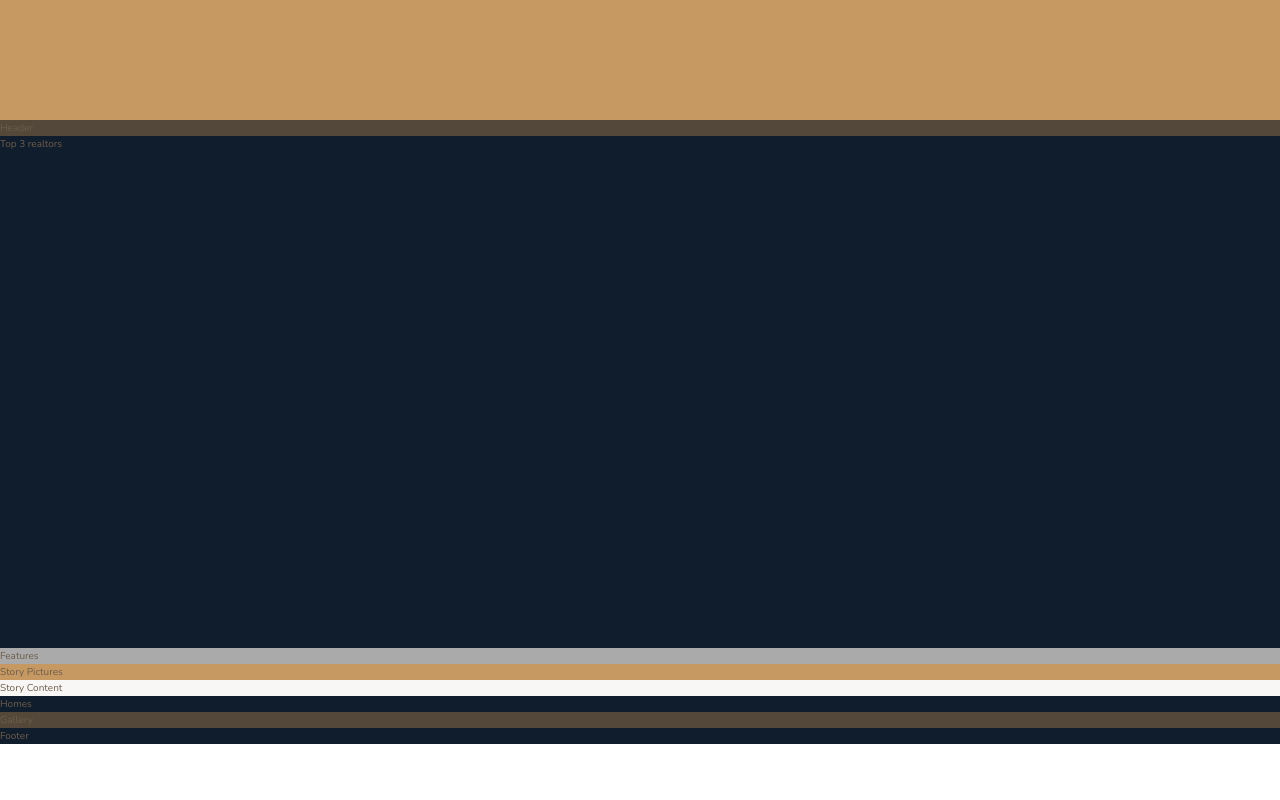
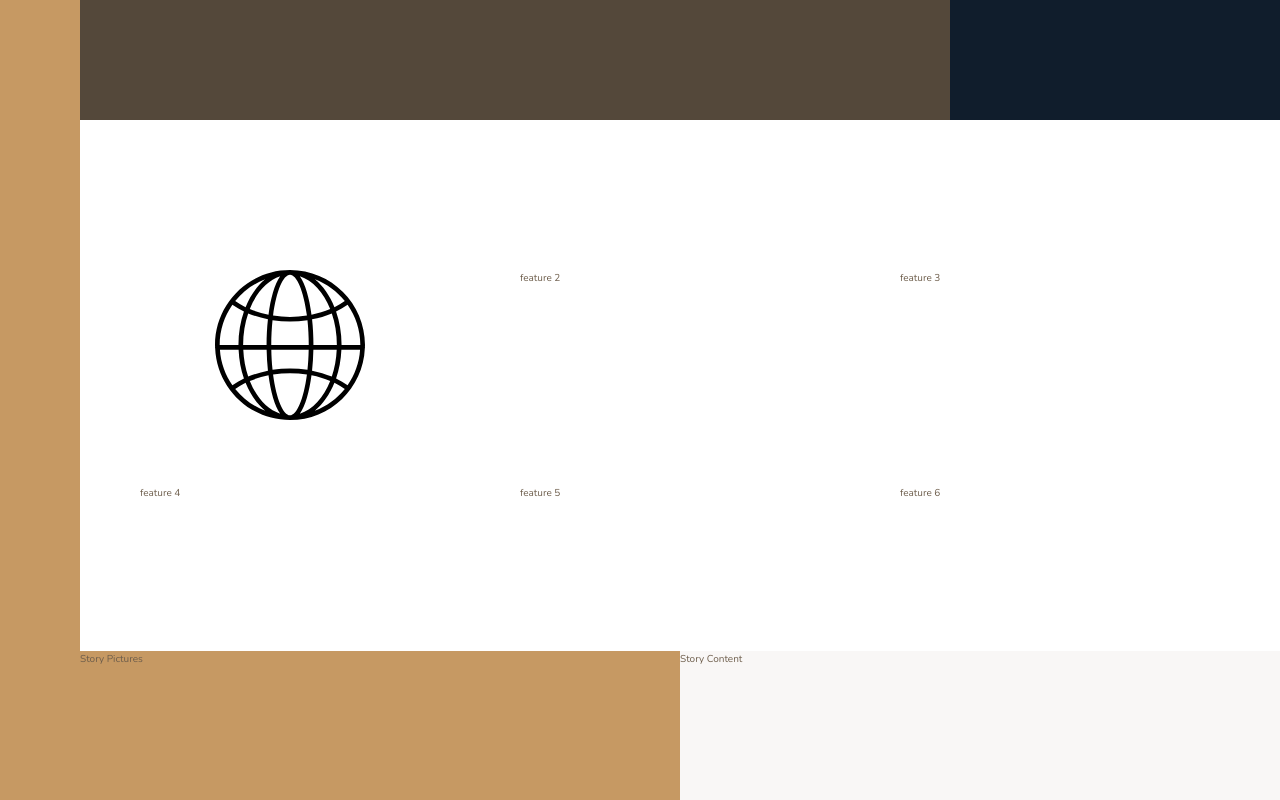
Before and after one commit to massi-brero/nexter, a website: page index.html in a window 1280 px wide. Shown: the part 520-1320 px from the top of the page. Before the commit the page ends 1264 px from the top, so only its background shows below. Drawn offline with nearby package versions, Linux system fonts and the light colour scheme.

Commit message:
basic layout

```diff
--- a/index.html
+++ b/index.html
@@ -19,7 +19,18 @@
     <header class="header">Header</header>
     <div class="realtors">Top 3 realtors</div>
 
-    <section class="features">Features</section>
+    <section class="features">
+      <div class="feature">
+        <svg class="feature_icon">
+          <use xlink:href="img/sprite.svg#icon-global"></use>
+        </svg>
+      </div>
+      <div class="feature">feature 2</div>
+      <div class="feature">feature 3</div>
+      <div class="feature">feature 4</div>
+      <div class="feature">feature 5</div>
+      <div class="feature">feature 6</div>
+    </section>
     <div class="story__pictures">Story Pictures</div>
     <div class="story__content">Story Content</div>
     <section class="homes">Homes</section>
--- a/sass/_base.scss
+++ b/sass/_base.scss
@@ -38,5 +38,7 @@ body {
 
 .container {
     display: grid;
-    grid-template-rows: 80vh min-content 40vw;
+    grid-template-rows: 80vh min-content 40vw repeat(3, min-content);
+    grid-template-columns:
+        [sidebar-start] 8rem [sidebar-end full-start] minmax(6rem, 1fr) [center-start] repeat(8, [col-start] minmax(min-content, 14rem) [col-end]) [center-end] minmax(6rem, 1fr) [full-end];
 }
--- a/sass/_features.scss
+++ b/sass/_features.scss
@@ -1,3 +1,10 @@
 .features {
-    background-color: $color-grey-light-2;
+    grid-column: center-start / center-end;
+
+    margin: 15rem 0;
+
+    display: grid;
+    grid-template-columns: repeat(3, 1fr);
+    grid-template-rows: auto auto;
+    grid-gap: 6rem;
 }
--- a/sass/_footer.scss
+++ b/sass/_footer.scss
@@ -1,3 +1,4 @@
 .footer {
     background-color: $color-secondary;
+    grid-column: full-start / full-end;
 }
--- a/sass/_gallery.scss
+++ b/sass/_gallery.scss
@@ -1,3 +1,4 @@
 .gallery {
     background-color: $color-grey-dark-1;
+    grid-column: full-start / full-end;
 }
--- a/sass/_header.scss
+++ b/sass/_header.scss
@@ -1,3 +1,4 @@
 .header {
     background-color: $color-grey-dark-1;
+    grid-column: full-start / col-end 6;
 }
--- a/sass/_homes.scss
+++ b/sass/_homes.scss
@@ -1,3 +1,4 @@
 .homes {
     background-color: $color-secondary;
+    grid-column: center-start / center-end;
 }
--- a/sass/_realtors.scss
+++ b/sass/_realtors.scss
@@ -1,3 +1,4 @@
 .realtors {
     background-color: $color-secondary;
+    grid-column: col-start 7 / full-end;
 }
--- a/sass/_sidebar.scss
+++ b/sass/_sidebar.scss
@@ -1,3 +1,5 @@
 .sidebar {
     background-color: $color-primary;
+    grid-column: sidebar-start / sidebar-end;
+    grid-row: 1 / -1;
 }
--- a/sass/_story.scss
+++ b/sass/_story.scss
@@ -1,9 +1,11 @@
 .story {
     &__pictures {
         background-color: $color-primary;
+        grid-column: full-start / col-end 4;
     }
 
     &__content {
         background-color: $color-grey-light-1;
+        grid-column: col-start 5 / full-end;
     }
 }
```
Also changed, not shown: css/style.css.
